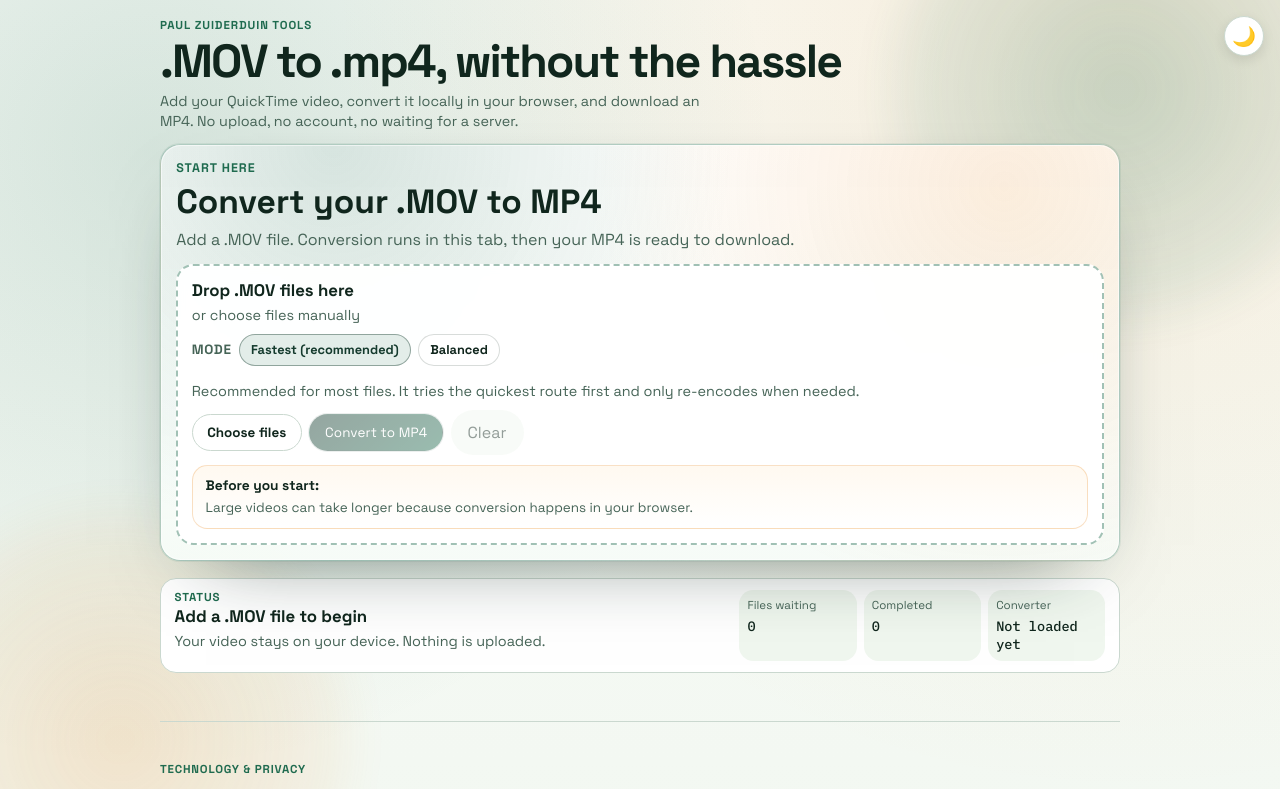
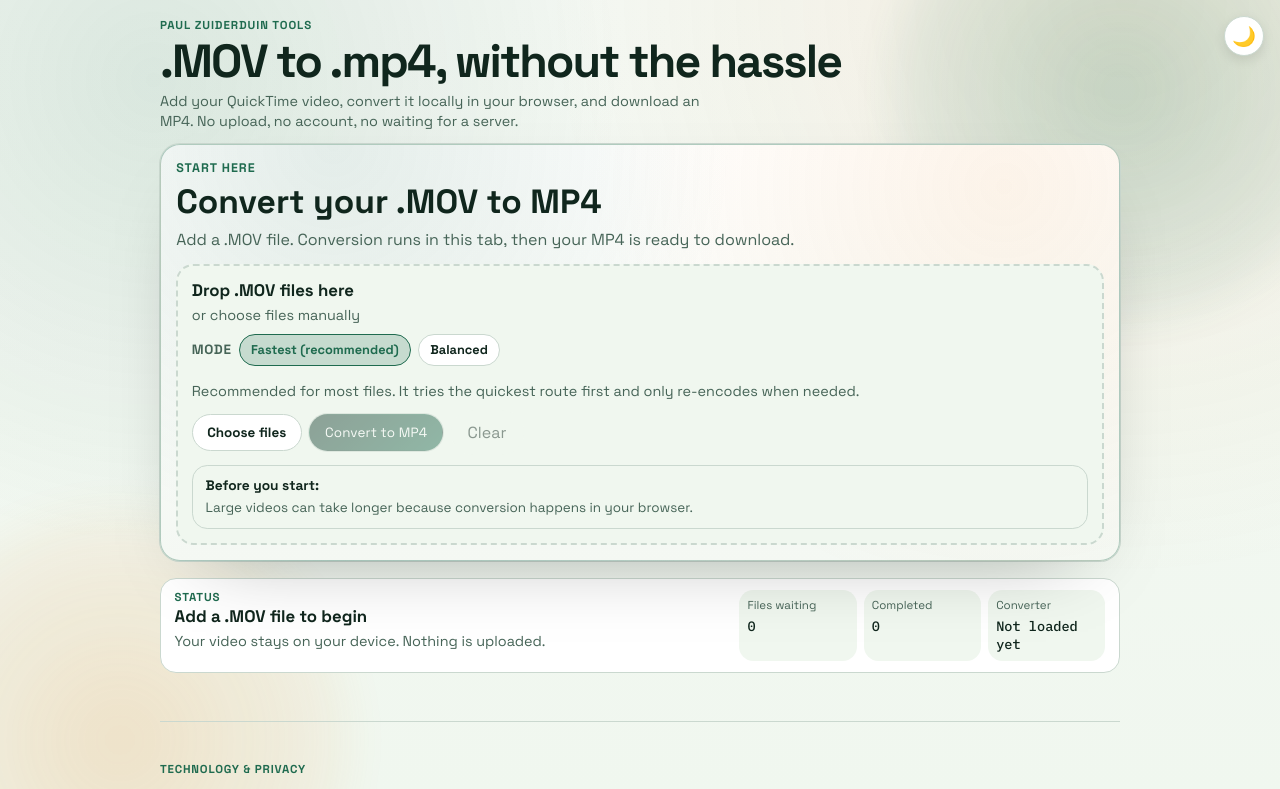
Before and after one commit to Paulmzuiderduin/mov2mp4, a React (Vite) app: page / in a window 1280 px wide. Shown: the top 789 px of the page. Built offline with nearby package versions, Linux system fonts and the light colour scheme.

Commit message:
Fix dark mode color variables and contrast issues

```diff
--- a/src/styles.css
+++ b/src/styles.css
@@ -57,10 +57,12 @@
 body {
   margin: 0;
   min-height: 100vh;
-  background:
-    radial-gradient(circle at 12% 10%, rgba(31, 107, 79, 0.16), transparent 35%),
-    radial-gradient(circle at 88% 0%, rgba(233, 143, 47, 0.14), transparent 42%),
-    linear-gradient(180deg, #f9fcf8, #edf4ec);
+  background-color: var(--bg);
+  background-image:
+    radial-gradient(circle at 12% 10%, rgba(31, 107, 79, 0.12), transparent 35%),
+    radial-gradient(circle at 88% 0%, rgba(233, 143, 47, 0.1), transparent 42%),
+    linear-gradient(180deg, var(--bg), var(--panel-soft));
+  background-attachment: fixed;
 }
 
 button,
@@ -153,12 +155,12 @@ button {
   border-radius: 1.25rem;
   border: 1px solid rgba(31, 107, 79, 0.32);
   background:
-    radial-gradient(circle at 18% 0%, rgba(31, 107, 79, 0.18), transparent 45%),
-    radial-gradient(circle at 88% 10%, rgba(233, 143, 47, 0.16), transparent 45%),
-    linear-gradient(180deg, rgba(255, 255, 255, 0.98), rgba(246, 251, 247, 0.96));
+    radial-gradient(circle at 18% 0%, rgba(31, 107, 79, 0.12), transparent 45%),
+    radial-gradient(circle at 88% 10%, rgba(233, 143, 47, 0.1), transparent 45%),
+    linear-gradient(180deg, var(--panel), var(--bg));
   box-shadow:
-    0 30px 80px -46px rgba(16, 38, 29, 0.72),
-    0 0 0 1px rgba(31, 107, 79, 0.08);
+    0 30px 80px -46px rgba(0, 0, 0, 0.4),
+    0 0 0 1px var(--line);
   animation: rise 520ms ease both;
 }
 
@@ -168,7 +170,7 @@ button {
   inset: 0;
   border-radius: inherit;
   pointer-events: none;
-  border: 1px solid rgba(255, 255, 255, 0.55);
+  border: 1px solid rgba(255, 255, 255, 0.05);
 }
 
 .converter-panel.is-dragging {
@@ -210,10 +212,10 @@ button {
 
 .dropzone {
   margin-top: 0.7rem;
-  border: 2px dashed rgba(31, 107, 79, 0.42);
+  border: 2px dashed var(--line);
   border-radius: 1.1rem;
   padding: 0.85rem;
-  background: rgba(255, 255, 255, 0.96);
+  background: var(--panel-soft);
   backdrop-filter: blur(5px);
   display: grid;
   gap: 0.6rem;
@@ -253,8 +255,8 @@ button {
 }
 
 .mode-pill {
-  border: 1px solid rgba(16, 38, 29, 0.16);
-  background: #ffffff;
+  border: 1px solid var(--line);
+  background: var(--panel);
   color: var(--ink);
   border-radius: 999px;
   padding: 0.42rem 0.7rem;
@@ -263,10 +265,10 @@ button {
 }
 
 .mode-pill.is-active {
-  border-color: rgba(21, 59, 46, 0.4);
-  background: rgba(31, 107, 79, 0.12);
-  color: var(--brand-dark);
-  box-shadow: 0 10px 20px -16px rgba(16, 38, 29, 0.6);
+  border-color: var(--brand);
+  background: rgba(31, 107, 79, 0.2);
+  color: var(--brand);
+  box-shadow: 0 10px 20px -16px rgba(0, 0, 0, 0.4);
 }
 
 .speed-note {
@@ -321,7 +323,7 @@ button {
 .button-secondary {
   color: var(--ink);
   border-color: var(--line);
-  background: #fff;
+  background: var(--panel);
 }
 
 .choose-cta {
@@ -348,9 +350,9 @@ button {
   display: grid;
   gap: 0.25rem;
   padding: 0.65rem 0.8rem;
-  border: 1px solid rgba(233, 143, 47, 0.28);
+  border: 1px solid var(--line);
   border-radius: 0.95rem;
-  background: linear-gradient(180deg, var(--accent-soft), var(--panel));
+  background: var(--panel-soft);
 }
 
 .large-file-note strong {
@@ -498,7 +500,7 @@ button {
   border-radius: 999px;
   width: 100%;
   height: 5px;
-  background: #e7efe9;
+  background: var(--line);
   overflow: hidden;
 }
 
```
